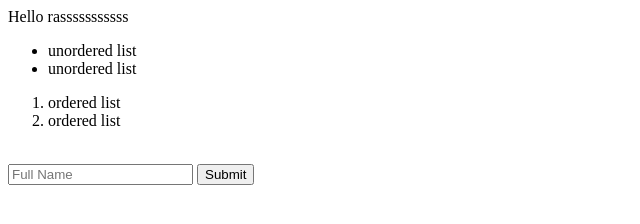
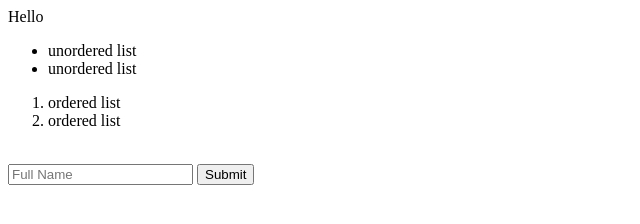
Before and after one commit to igorzakut/igorzakut.github.io, a plain HTML site: page index.html in a window 1280 px wide. Shown: the whole page, without its empty margins (0-640 px from the left). Drawn offline with Linux system fonts and the light colour scheme.

Commit message:
Update index.html

```diff
--- a/index.html
+++ b/index.html
@@ -3,7 +3,7 @@
   <title>My Page!</title>
 </head>
 <body>
-  Hello rasssssssssss
+  Hello
   <br>
 
   <ul>
```
